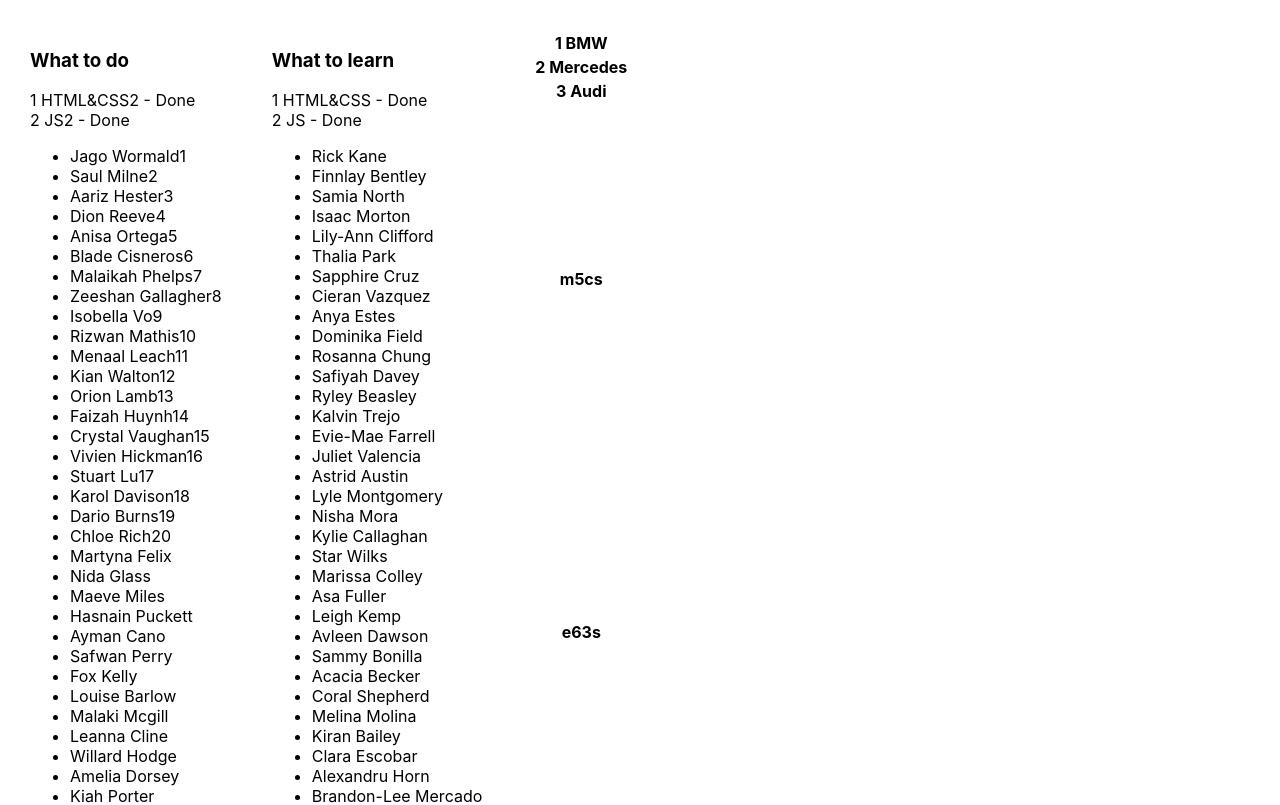
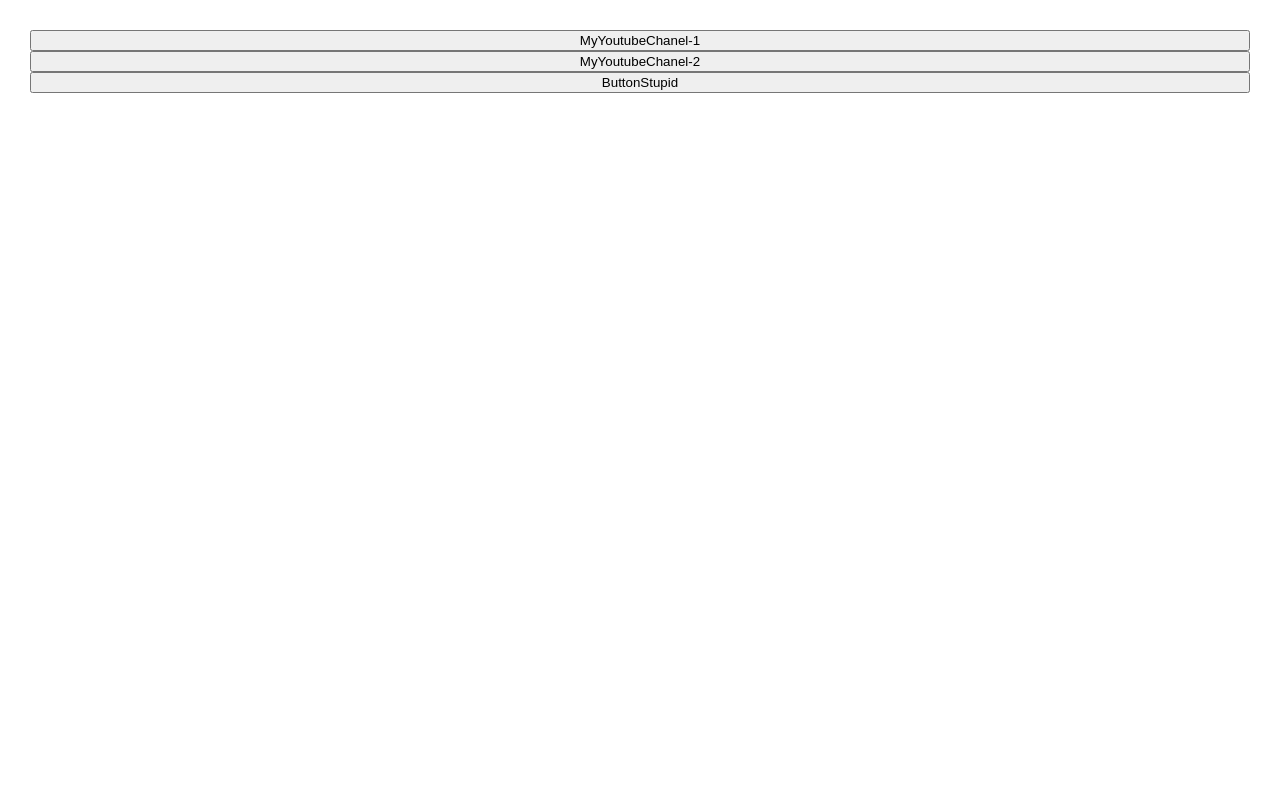
Before and after one commit to matveev96/microtasks, a React (Create React App) app: page / in a window 1280 px wide. Shown: the top 805 px of the page. Built offline with nearby package versions, Linux system fonts and the light colour scheme.

Commit message:
start microtask with Button

```diff
--- a/src/App.css
+++ b/src/App.css
@@ -2,6 +2,7 @@
 .App {
   padding: 30px;
   display: flex;
+  flex-direction: column;
 }
 
 .App > div {
--- a/src/App.tsx
+++ b/src/App.tsx
@@ -1,22 +1,30 @@
 import React from 'react';
 import './App.css';
-import {data1, data2, Tasks} from "./components/Tasks";
-import {TableCars, topCars} from "./components/TableCars";
+// import {data1, data2, Tasks} from "./components/Tasks";
+// import {TableCars, topCars} from "./components/TableCars";
+import Button from "./components/Button";
 
-
-// Hi Guys!
-// Let's reinforce our current session!
-// -You have 2 arrays. You should create a new component TASKS, where you will render these arrays.
-// -Don't forget to assign types to our data.
 
 
 function App() {
+    const Button1Foo = (subscriber: string, age:number, address: string) => {
+        return console.log(subscriber, age, address)
+    }
+    const Button2Foo = (subscriber: string, age:number, address: string) => {
+        console.log(subscriber, age, address)
+    }
+    const ButtonStupid = () => {
+        console.log('stupid button')
+    }
 
     return (
         <div className="App">
-            <Tasks data={data1} />
-            <Tasks data={data2}/>
-            <TableCars data={topCars}/>
+            {/*<Tasks data={data1} />*/}
+            {/*<Tasks data={data2}/>*/}
+            {/*<TableCars data={topCars}/>*/}
+            <Button name={'MyYoutubeChanel-1'} callBack={()=>Button1Foo('im ilya', 21, 'Unosti')}/>
+            <Button name={'MyYoutubeChanel-2'} callBack={()=>Button2Foo('im vanya', 23, 'Mira')}/>
+            <Button name={'ButtonStupid'} callBack={ButtonStupid}/>
         </div>
     );
 }
--- /dev/null
+++ b/src/components/Button.tsx
@@ -0,0 +1,48 @@
+import React from 'react';
+// import { MouseEvent } from 'react';
+
+export type ButtonProps = {
+    name: string
+    callBack: () => void;
+}
+
+export const Button = ({name, callBack} : ButtonProps) => {
+
+    // const myFirstSub = (event:MouseEvent<HTMLButtonElement>) => {
+    //     console.log("Hello I'm Vasya")
+    // }
+    //
+    // const mySecSub = (event:MouseEvent<HTMLButtonElement>) => {
+    //     console.log("Hello I'm Denis")
+    // }
+    // const onClickHandler = (name:string) => {
+    //     console.log(`Hello, ${name}`)
+    // }
+    // const foo1 = () => {
+    //     console.log('100200');
+    // }
+    // const foo2 = (name: string) => {
+    //     console.log(name)
+    // }
+    const onClickHandler = () => {
+        callBack()
+    }
+    return (
+        <>
+            <button onClick={onClickHandler}>{name}</button>
+
+
+
+            {/*<button onClick={foo1} >1</button>*/}
+            {/*<button onClick={() => foo2('100200')} >2</button>*/}
+
+            {/*<button onClick={(event: MouseEvent<HTMLButtonElement>) => onClickHandler('Vasia')} type="button">*/}
+            {/*    MyYoutubeChanel-1*/}
+            {/*</button>*/}
+
+        </>
+
+    );
+};
+
+export default Button;
```
